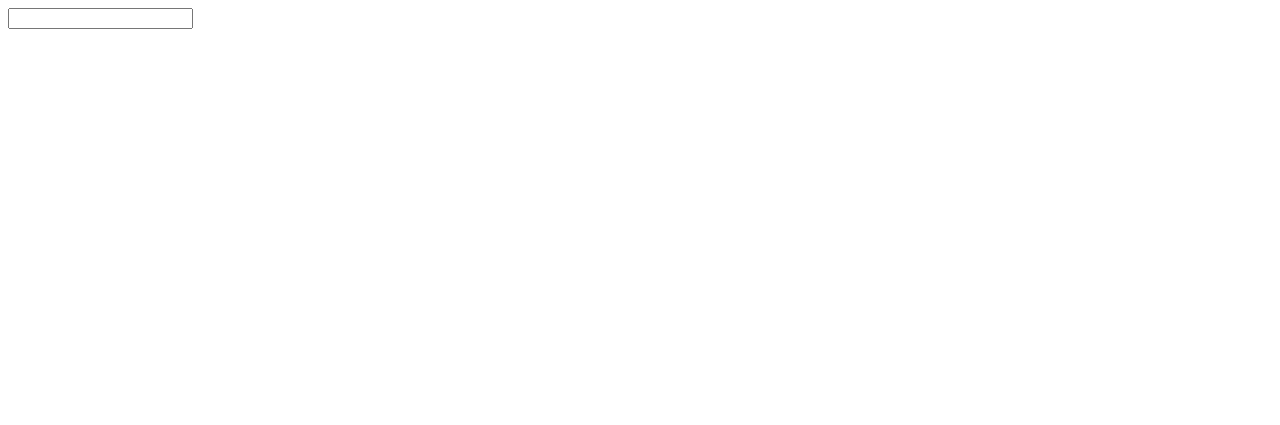
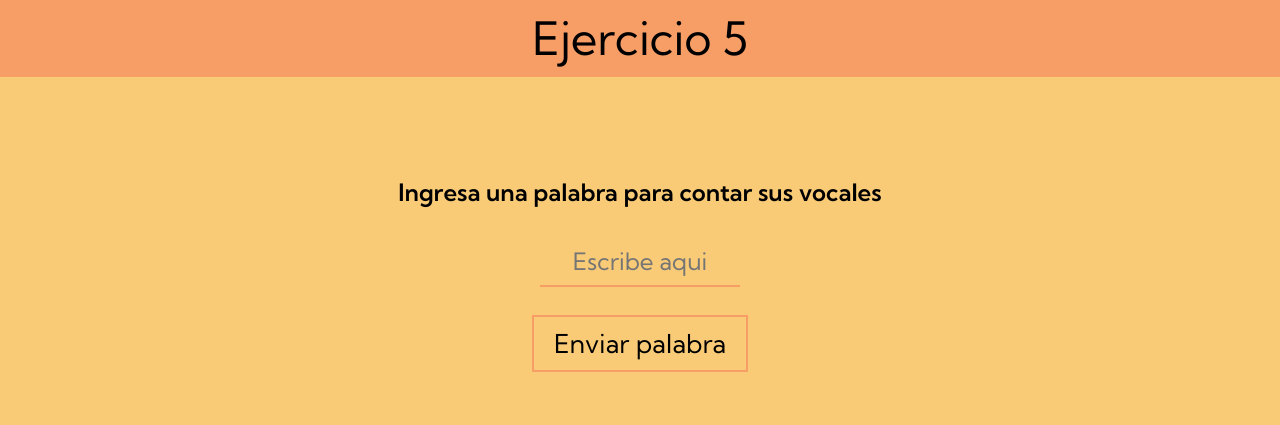
Before and after one commit to CeciliaRava1/aiko-js-exercises, a plain HTML site: page ejercicios/ejercicio5/index.html in a window 1280 px wide. Drawn offline with Linux system fonts and the light colour scheme.

Commit message:
feat: Complete the exercise 5

```diff
--- a/ejercicios/ejercicio5/index.html
+++ b/ejercicios/ejercicio5/index.html
@@ -3,11 +3,25 @@
 <head>
     <meta charset="UTF-8">
     <meta name="viewport" content="width=device-width, initial-scale=1.0">
+    <link rel="stylesheet" href="style.css">
+    <script src="https://kit.fontawesome.com/51dfb3bb2d.js" crossorigin="anonymous"></script>
+    <link rel="preconnect" href="https://fonts.googleapis.com">
+    <link rel="preconnect" href="https://fonts.gstatic.com" crossorigin>
+    <link href="https://fonts.googleapis.com/css2?family=Alata&family=Josefin+Sans:ital,wght@0,100..700;1,100..700&family=Kumbh+Sans:wght@100..900&family=Poppins:ital,wght@0,100;0,200;0,300;0,400;0,500;0,600;0,700;0,800;0,900;1,100;1,200;1,300;1,400;1,500;1,600;1,700;1,800;1,900&display=swap" rel="stylesheet">
     <title>Ejercicio 5</title>
 </head>
 <body>
 
-    <input type="text">
+    <div class="title">Ejercicio 5</div>
+
+    <div class="container">
+        <p>Ingresa una palabra para contar sus vocales</p>
+        <input type="text" id="inputPalabra" placeholder="Escribe aqui">
+        <button onclick="enviarPalabra()">Enviar palabra</button>
+        <p id="cantidadVocales"></p>
+    </div>
+
+    <script src="script.js"></script>
 
 </body>
 </html>
--- a/ejercicios/ejercicio5/script.js
+++ b/ejercicios/ejercicio5/script.js
@@ -0,0 +1,19 @@
+let spanCantidadVocales = document.getElementById('cantidadVocales');
+
+vocales = ['a', 'e', 'i', 'o', 'u'];
+let cantidadVocales = 0;
+
+function enviarPalabra(){
+    palabraIngresada = document.getElementById('inputPalabra').value;
+    contarVocales(palabraIngresada);
+};
+
+function contarVocales(palabraIngresada){
+    cantidadVocales = 0;
+    for(i=0; i <= palabraIngresada.length; i++){
+        if(vocales.includes(palabraIngresada[i])){
+            cantidadVocales ++;
+        }
+    }
+    spanCantidadVocales.innerHTML = `La palabra tiene ${cantidadVocales} vocales`;
+}
--- a/ejercicios/ejercicio5/style.css
+++ b/ejercicios/ejercicio5/style.css
@@ -2,4 +2,59 @@
     box-sizing: border-box;
     margin: 0;
     padding: 0;
+    text-align: center;
+    font-family: "Kumbh Sans", sans-serif;
+    background-color: #f9cb77;
+    ;
+    ;
 }
+
+.title{
+    padding: 10px;
+    font-size: 46px;
+    background-color: rgb(247, 158, 103);
+}
+
+#inputPalabra{
+    margin-top: 10px;
+    width: 200px;
+    height: 50px;
+    font-size: 24px;
+    border: none;
+    border-bottom: 2px solid rgb(247, 158, 103);
+    outline: none;
+}
+
+#inputPalabra:focus{
+    background-color: rgb(247, 158, 103);
+}
+
+.container{
+    margin-top: 100px;
+    display: flex;
+    flex-direction: column;
+    align-items: center;
+    justify-content: center;
+}
+
+p{
+    font-size: 24px;
+    font-weight: 600;
+    margin-bottom: 20px;
+}
+
+button{
+    margin-top: 28px;
+    padding: 10px 20px;
+    border: 2px solid rgb(247, 158, 103);
+    font-size: 26px;
+}
+
+button:hover{
+    background-color: rgb(247, 158, 103);
+}
+
+#cantidadVocales {
+    margin-top: 30px;
+    font-size: 20px;
+}
```
Also changed, not shown: 1 other file.
